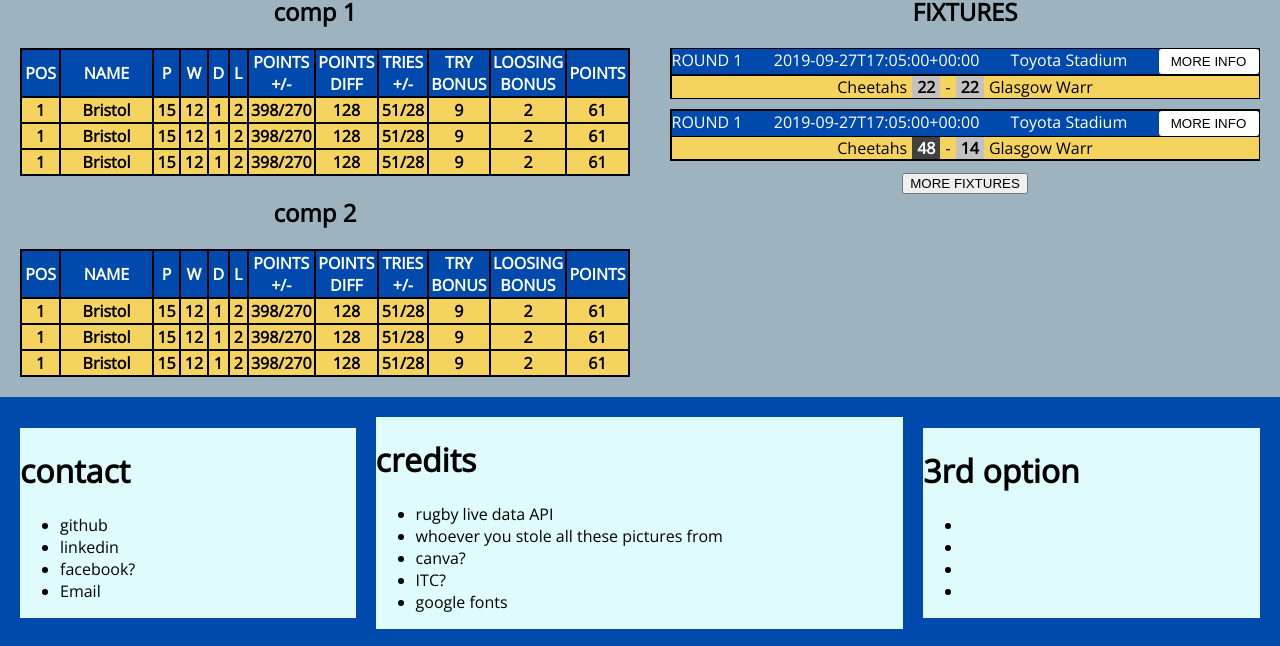
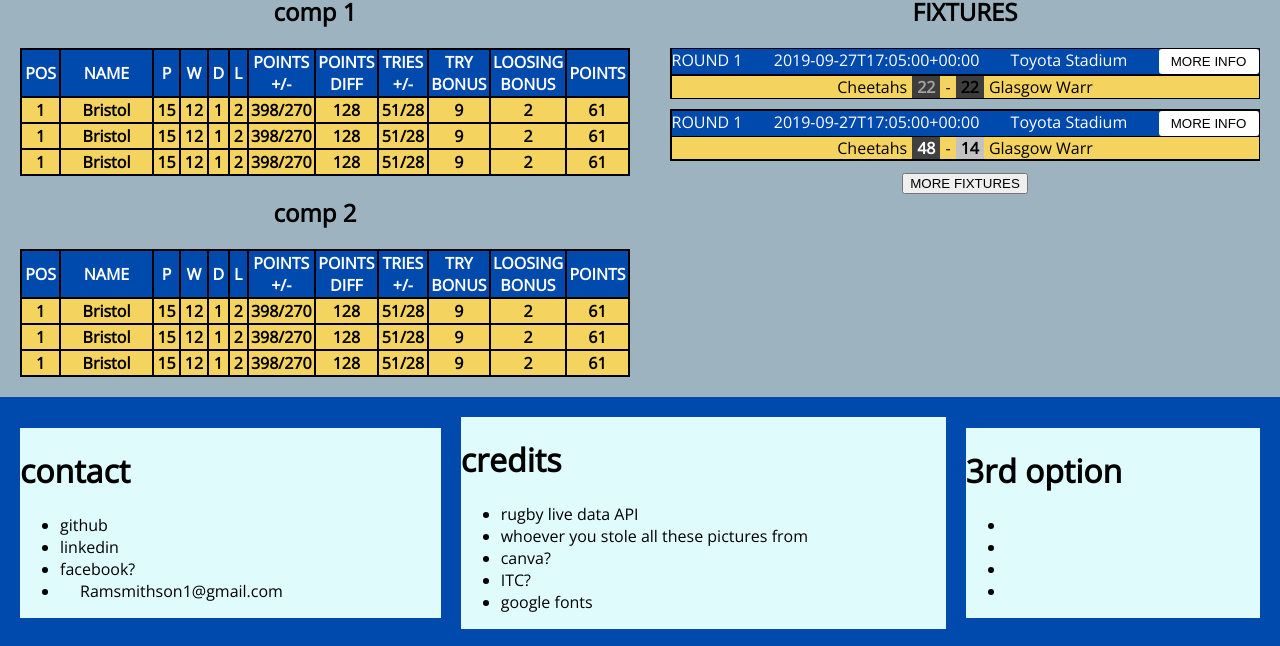
Before and after one commit to Ram-Montilia-Smithson/rugby-app, a React (Create React App) app: page /competition in a window 1280 px wide. Shown: the part 305-951 px from the top of the page. Built offline with nearby package versions, Linux system fonts and the light colour scheme.

Commit message:
re planning work written as comments, and looking for more data in different APIs to fill team.jsx with info

```diff
--- a/src/components/fixtures.jsx
+++ b/src/components/fixtures.jsx
@@ -5,8 +5,9 @@ import MatchInfoComponent from "./matchInfoComponent"
 // responsiveness
 // screen sizes
 // intuitive
-// arange the time date value in the fixtures
-// change color of score depends on other score
+// arrange the time date value in the fixtures
+// fix the show more/show less with []
+// scores colors
 
 
 
@@ -84,9 +85,9 @@ export default function Fixtures({ fixtureList, matchChoise }) {
                                     }
                                     {fixture.home_score === fixture.away_score &&
                                         <span>
-                                            <span className="fixture-score-home" style={{ backgroundColor: "#c2c2c2" }}>{fixture.home_score}</span>
+                                        <span className="fixture-score-home" style={{ backgroundColor: "#3d3d3d", color: "#a3a3a3" }}>{fixture.home_score}</span>
                                             -
-                                        <span className="fixture-score-away" style={{ backgroundColor: "#c2c2c2"}}>{fixture.away_score}</span>
+                                        <span className="fixture-score-away" style={{ backgroundColor: "#3d3d3d"}}>{fixture.away_score}</span>
                                         </span>
                                     }
                                     <span className="fixture-away">{fixture.away}</span>
--- a/src/components/footer.jsx
+++ b/src/components/footer.jsx
@@ -1,10 +1,11 @@
 import React from 'react'
 import "../scss/main.css"
 
-// footer should include the contact info and the credits
-// the footer should be linked to the right buttons in the navbar that should send the page down to see the footer
 // look for nice design to show the contact info
 // contact the "live-rugby-data" API provider about use of the API legally and the credits that should be given
+// set the scroll to the footer
+// fix the sizes of the footer boxes
+// responsiveness and sizes diffrences
 
 export default function Footer() {
     return (
@@ -27,11 +28,11 @@ export default function Footer() {
                             {/* <img/> */}
                         </a>
                     </li>
-                    <li>Email
-                        <a href="gmail">
-                        {/* look for how to make a link to send an email */}
-                            {/* <img/> of Gmail or just an Email */}
+                    <li>
+                        <a href = "mailto:ramsmithson2@gmail.com?subject=Rugby-App-Feedback&body=Message">
+                            Ramsmithson1@gmail.com
                         </a>
+                        {/* <img/> of Gmail or just an Email */}
                     </li>
                 </ul>
             </div>
--- a/src/components/matchInfoComponent.jsx
+++ b/src/components/matchInfoComponent.jsx
@@ -2,7 +2,7 @@ import React, { useEffect, useState, useRef } from 'react'
 import "../scss/main.css"
 import { Link } from 'react-router-dom';
 
-
+// transfer all fetches to utils api
 // fetch(`https://rugby-live-data.p.rapidapi.com/match/${id}`, {
 // "method": "GET",
 // "headers": {
--- a/src/components/table.jsx
+++ b/src/components/table.jsx
@@ -60,11 +60,12 @@ export default function Table({standings, teamChoise}) {
                                                 <td>{team.position}</td>
                                                 <td>
                                                     <Link
-                                                        to={`/team?${team.name}`}
+                                                        o={`/team?${team.name}`}
                                                         onClick={() => teamChoise(team.id)}
                                                     >
                                                         {team.name}
                                                     </Link>
+                                                {/* and symbol */}
                                                 </td>
                                                 <td>{team.played}</td>
                                                 <td>{team.won}</td>
@@ -92,7 +93,6 @@ export default function Table({standings, teamChoise}) {
                                 <tr>
                                     <th>POS</th>
                                     <th>NAME</th>
-                                    {/* <th>symbol</th> */}
                                     <th>P</th>
                                     <th>W</th>
                                     <th>D</th>
@@ -117,6 +117,7 @@ export default function Table({standings, teamChoise}) {
                                                 >
                                                     {team.name}
                                                 </Link>
+                                                {/* and symbol */}
                                             </td>
                                             <td>{team.played}</td>
                                             <td>{team.won}</td>
--- a/src/pages/about.jsx
+++ b/src/pages/about.jsx
@@ -2,6 +2,9 @@ import React from 'react'
 import "../scss/main.css"
 
 // explain about yourself and your project
+// mention the web dev sspects
+// charts.js, front end project, create react hooks, changing theme based on team/comp, small CV, links to other projects
+// you have coppied examples of about pages in prtSc
 
 export default function About() {
     return (
--- a/src/pages/competition.jsx
+++ b/src/pages/competition.jsx
@@ -5,10 +5,14 @@ import Fixtures from "../components/fixtures";
 // import premiership from "../images/premiership.png";
 
 
-// consider making competitionHeader.jsx to show logo with comp_name in a nice way
+// consider making competitionHeader.jsx to show logo with comp_name in a nice way and
+// show all logos of teams in a horizontal line, fetched by  "https://rugby-live-data.p.rapidapi.com/teams/ID/2021"
+// these logos will connect you to team's page
 // responsiveness
 // screen sizes
 // intuitive
+// consider cases of no data
+// transfer all fetches to utils api
 
 
 //  after reciving the competition's id that was sent from competitions.jsx
--- a/src/pages/competitions.jsx
+++ b/src/pages/competitions.jsx
@@ -24,8 +24,7 @@ import rugbyEurope from "../utils/images/comps/rugby europe.png"
 import superugbyTT from "../utils/images/comps/super rugby TT.png"
 import { Link } from 'react-router-dom';
 
-// once you use the actual API, adjust the names and Links so you
-// would be able to send the logo to competition.jsx and show it there as well
+// transfer all fetches to utils api
 
 export default function Competitions({ compChoice}) {
 
--- a/src/pages/home.jsx
+++ b/src/pages/home.jsx
@@ -3,6 +3,8 @@ import '../scss/main.css';
 import {Link} from "react-router-dom";
 
 // here you add welcome to the website and some basic explanations
+// copy from ultimate rugby
+//
 
 export default function Home() {
     return (
--- a/src/pages/matchInfoPage.jsx
+++ b/src/pages/matchInfoPage.jsx
@@ -1,6 +1,6 @@
 import React, {useEffect, useState} from 'react'
 
-
+// transfer all fetches to utils api
 // here, after reciving the match's id from match.jsx
 // call fetch("https://rugby-live-data.p.rapidapi.com/match/3195835", {
 // "method": "GET",
@@ -18,6 +18,8 @@ import React, {useEffect, useState} from 'react'
 // });
 // and show all relevant info about the match, there is so much of it
 // be creative as you go over the info and think how should you show it.
+// charts.js
+// copy from ultimate rugby
 
 export default function MatchInfoPage({match}) {
 
--- /dev/null
+++ b/src/utils/api/api.js
@@ -0,0 +1,4 @@
+// get all fetches here
+// use https://api-rugby.p.rapidapi.com as well
+// they provide more info that might be usefull
+//
```
Also changed, not shown: src/pages/team.jsx (+15 -0 lines).
